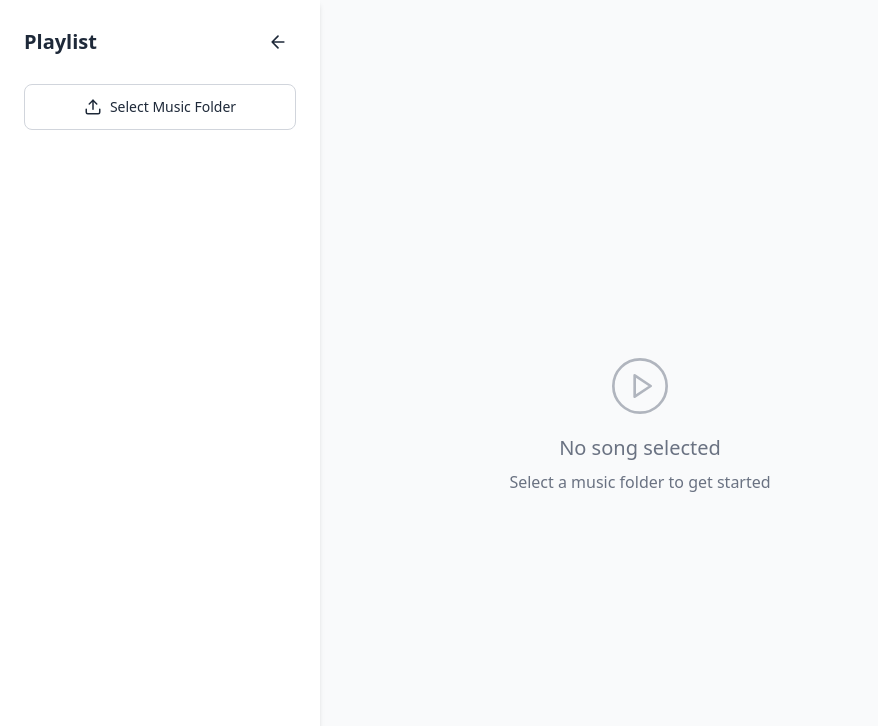
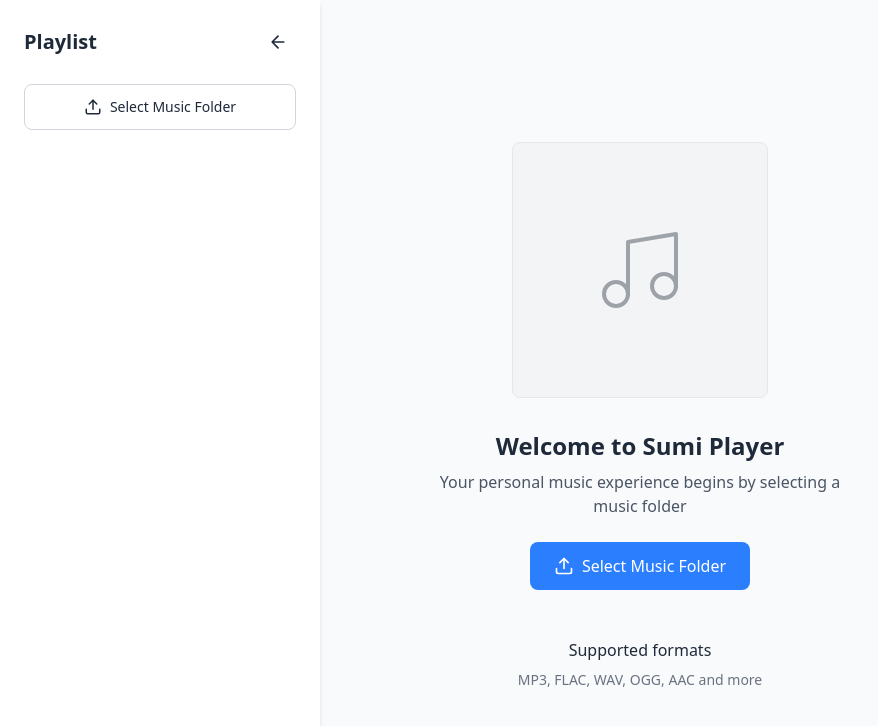
Before and after one commit to Nine0512/Sumi, a Vue app: page / in a window 1280 px wide. Shown: the top 726 px of the page, without its empty margins (0-878 px from the left). Built offline with nearby package versions, Linux system fonts and the light colour scheme.

Commit message:
add default image

```diff
--- a/src/App.vue
+++ b/src/App.vue
@@ -50,9 +50,6 @@
 // Handle folder selection
 const handleLoadFolder = async (files: FileList) => {
   await loadMusicFolder(files);
-  if (currentSong.value) {
-    await playSong(currentSong.value);
-  }
 };
 
 // Handle song selection from playlist
@@ -64,6 +61,24 @@
 // Toggle playlist visibility
 const togglePlaylist = () => {
   showPlaylist.value = !showPlaylist.value;
+};
+
+const openFolderPicker = () => {
+  // Create a file input element
+  const input = document.createElement('input');
+  input.type = 'file';
+  input.webkitdirectory = true;
+
+  // Add change listener
+  input.onchange = (event) => {
+    const files = (event.target as HTMLInputElement).files;
+    if (files) {
+      handleLoadFolder(files);
+    }
+  };
+
+  // Trigger click
+  input.click();
 };
 </script>
 
@@ -120,6 +135,7 @@
           @next="playNext"
           @seek="seek"
           @update:volume="setVolume"
+          @select-folder="openFolderPicker"
         />
       </div>
     </div>
--- a/src/components/MusicPlayer.vue
+++ b/src/components/MusicPlayer.vue
@@ -28,6 +28,7 @@
   next: [];
   seek: [percentage: number];
   'update:volume': [value: number];
+  'select-folder': []; // New emit event for selecting folder
 }>();
 
 const {
@@ -46,7 +47,16 @@
       <!-- Album Art -->
       <div class="w-64 h-64 mx-auto mb-8 rounded-lg overflow-hidden"
            :class="musicLoaded ? 'shadow-2xl' : 'shadow-md border border-gray-200'">
-        <img :src="coverImage" alt="Album Cover" class="w-full h-full object-cover" />
+        <img v-if="coverImage" :src="coverImage" alt="Album Cover" class="w-full h-full object-cover" />
+        <div v-else class="w-full h-full bg-black/50 flex items-center justify-center">
+          <svg xmlns="http://www.w3.org/2000/svg" width="96" height="96" viewBox="0 0 24 24" fill="none"
+            stroke="currentColor" stroke-width="1" stroke-linecap="round" stroke-linejoin="round"
+            class="opacity-40">
+            <path d="M9 18V5l12-2v13"></path>
+            <circle cx="6" cy="18" r="3"></circle>
+            <circle cx="18" cy="16" r="3"></circle>
+          </svg>
+        </div>
       </div>
 
       <!-- Song Info -->
@@ -81,16 +91,49 @@
       />
     </div>
 
-    <!-- No song selected state -->
-    <div v-else class="text-center" :class="musicLoaded ? 'text-gray-300' : 'text-gray-500'">
-      <svg xmlns="http://www.w3.org/2000/svg" width="64" height="64" viewBox="0 0 24 24" fill="none"
-        stroke="currentColor" stroke-width="1" stroke-linecap="round" stroke-linejoin="round"
-        class="mx-auto mb-4 opacity-50">
-        <circle cx="12" cy="12" r="10"></circle>
-        <polygon points="10 8 16 12 10 16 10 8"></polygon>
-      </svg>
-      <p class="text-xl font-medium">No song selected</p>
-      <p class="mt-2">Select a music folder to get started</p>
+    <!-- Enhanced default display when no song is selected -->
+    <div v-else class="flex flex-col items-center justify-center w-full max-w-md">
+      <div class="w-64 h-64 mx-auto mb-8 rounded-lg overflow-hidden flex items-center justify-center"
+           :class="[
+             musicLoaded ? 'bg-white/10' : 'bg-gray-100 border border-gray-200',
+             'transition-all duration-300'
+           ]">
+        <svg xmlns="http://www.w3.org/2000/svg" width="96" height="96" viewBox="0 0 24 24" fill="none"
+          stroke="currentColor" stroke-width="1" stroke-linecap="round" stroke-linejoin="round"
+          class="opacity-40">
+          <path d="M9 18V5l12-2v13"></path>
+          <circle cx="6" cy="18" r="3"></circle>
+          <circle cx="18" cy="16" r="3"></circle>
+        </svg>
+      </div>
+
+      <h2 class="text-2xl font-bold mb-2">Welcome to Sumi Player</h2>
+      <p class="mb-6 text-center" :class="musicLoaded ? 'text-gray-300' : 'text-gray-600'">
+        Your personal music experience begins by selecting a music folder
+      </p>
+
+      <button @click="$emit('select-folder')"
+              class="flex items-center px-6 py-3 rounded-lg transition-all duration-200 transform hover:scale-105"
+              :class="musicLoaded ?
+                'bg-white/20 hover:bg-white/30 text-white' :
+                'bg-blue-500 hover:bg-blue-600 text-white'">
+        <svg xmlns="http://www.w3.org/2000/svg" width="20" height="20" viewBox="0 0 24 24" fill="none"
+          stroke="currentColor" stroke-width="2" stroke-linecap="round" stroke-linejoin="round"
+          class="mr-2">
+          <path d="M21 15v4a2 2 0 0 1-2 2H5a2 2 0 0 1-2-2v-4"></path>
+          <polyline points="17 8 12 3 7 8"></polyline>
+          <line x1="12" y1="3" x2="12" y2="15"></line>
+        </svg>
+        Select Music Folder
+      </button>
+
+      <div class="mt-8 text-center px-6 py-4 rounded-lg"
+           :class="musicLoaded ? 'bg-white/5' : 'bg-gray-50'">
+        <h3 class="font-medium mb-2">Supported formats</h3>
+        <p class="text-sm" :class="musicLoaded ? 'text-gray-300' : 'text-gray-500'">
+          MP3, FLAC, WAV, OGG, AAC and more
+        </p>
+      </div>
     </div>
   </div>
 </template>
```
